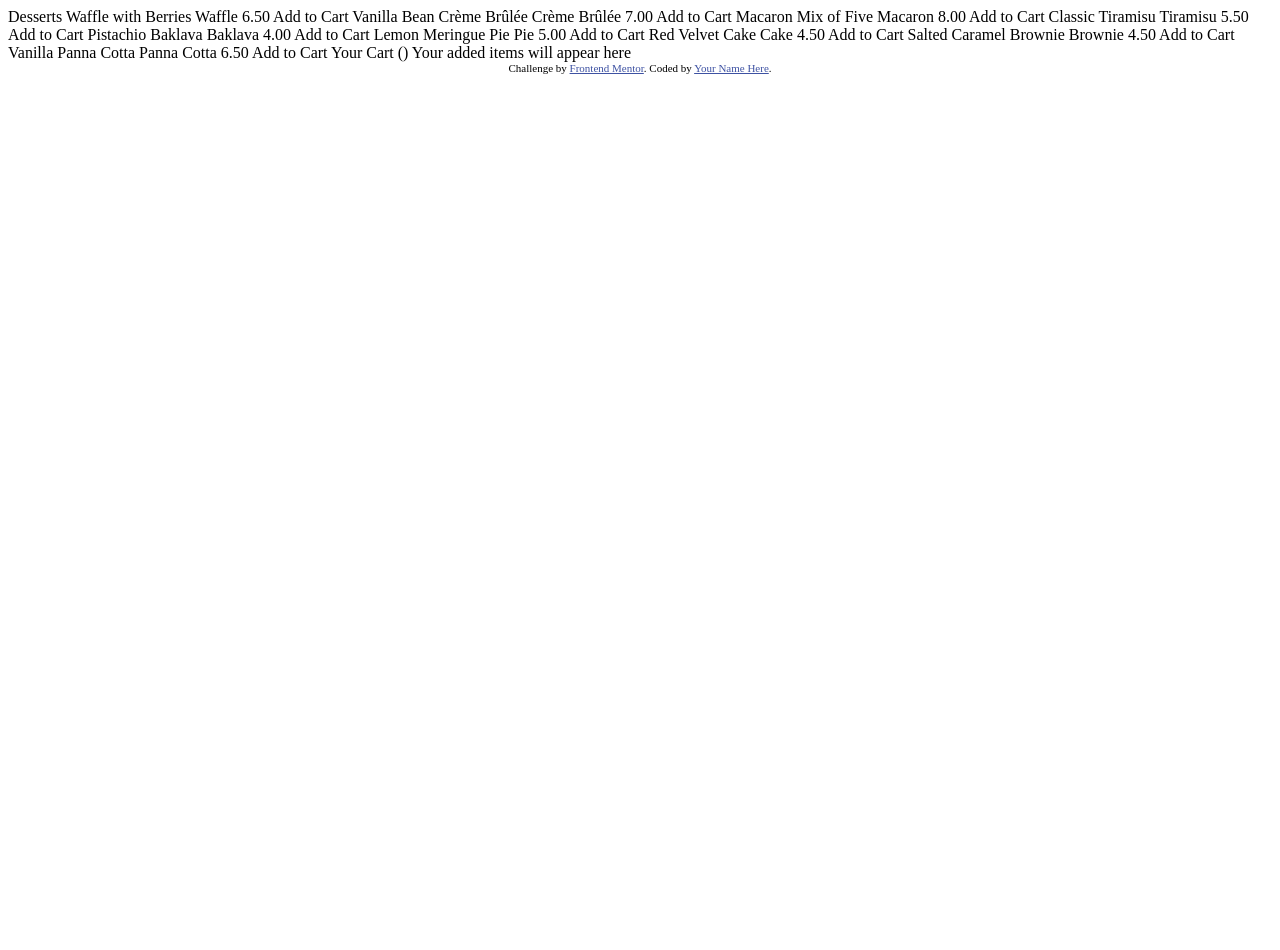
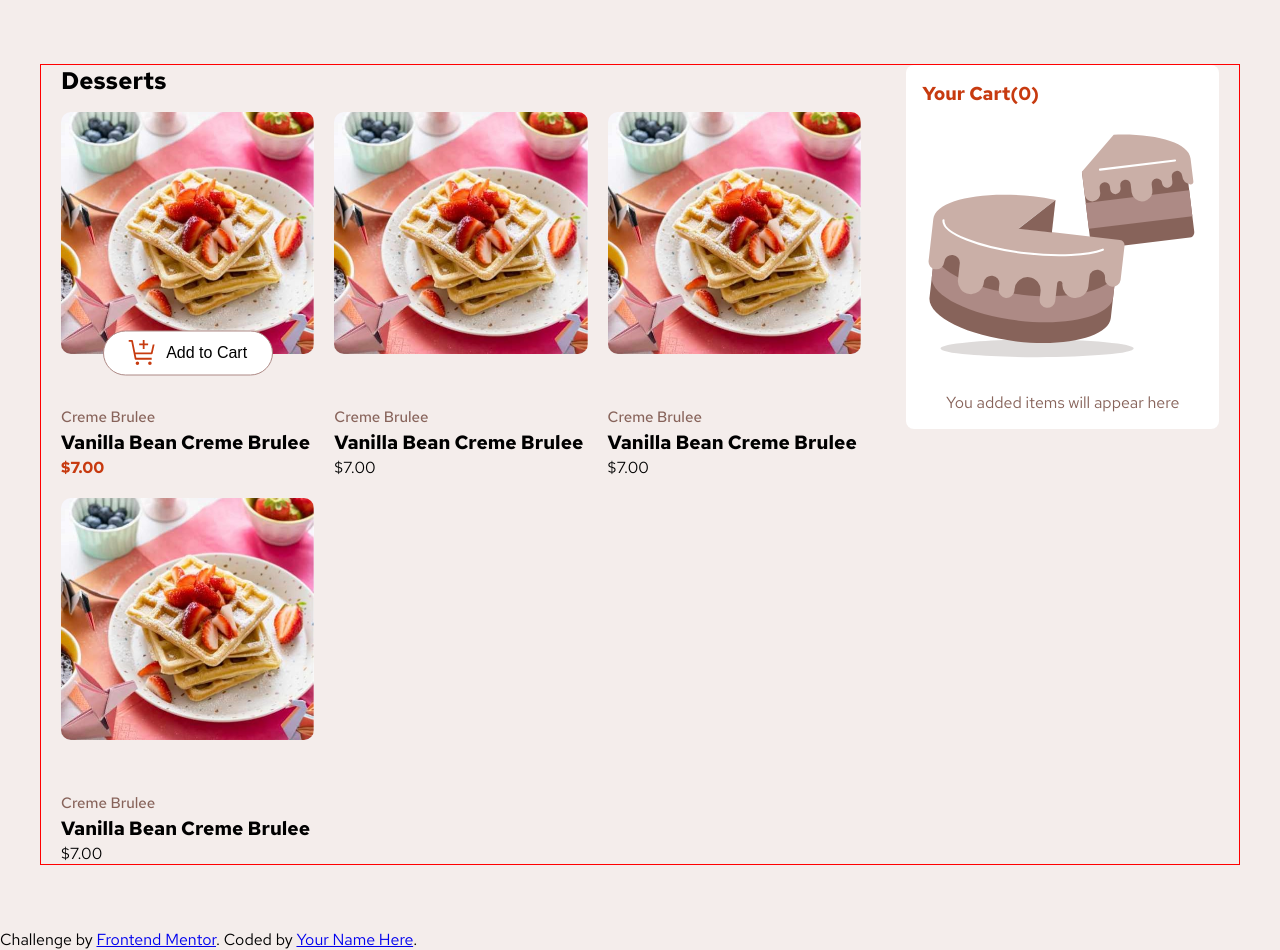
Before and after one commit to JoyGoswami/product-list-with-cart-main, a plain HTML site: page index.html in a window 1280 px wide. Before the commit the page ends 800 px from the top, so only its background shows below. Drawn offline with Linux system fonts and the light colour scheme.

Commit message:
working with css

```diff
--- a/index.html
+++ b/index.html
@@ -1,73 +1,104 @@
 <!DOCTYPE html>
 <html lang="en">
   <head>
-  <meta charset="UTF-8">
-  <meta name="viewport" content="width=device-width, initial-scale=1.0"> <!-- displays site properly based on user's device -->
+    <meta charset="UTF-8" />
+    <meta name="viewport" content="width=device-width, initial-scale=1.0" />
+    <!-- displays site properly based on user's device -->
 
-  <link rel="icon" type="image/png" sizes="32x32" href="./assets/images/favicon-32x32.png">
+    <link
+      rel="icon"
+      type="image/png"
+      sizes="32x32"
+      href="./assets/images/favicon-32x32.png"
+    />
 
     <title>Frontend Mentor | Product list with cart</title>
 
     <!-- Feel free to remove these styles or customise in your own stylesheet 👍 -->
-  <style>
-    .attribution { font-size: 11px; text-align: center; }
-    .attribution a { color: hsl(228, 45%, 44%); }
-  </style>
+    <link rel="preconnect" href="https://fonts.googleapis.com" />
+    <link rel="preconnect" href="https://fonts.gstatic.com" crossorigin />
+    <link
+      href="https://fonts.googleapis.com/css2?family=Red+Hat+Text:ital,wght@0,300..700;1,300..700&display=swap"
+      rel="stylesheet"
+    />
+    <link rel="stylesheet" href="style.css" />
   </head>
   <body>
-
-  Desserts
-
-  Waffle with Berries
-  Waffle
-  6.50
-  Add to Cart
-
-  Vanilla Bean Crème Brûlée
-  Crème Brûlée
-  7.00
-  Add to Cart
-
-  Macaron Mix of Five
-  Macaron
-  8.00
-  Add to Cart
-
-  Classic Tiramisu
-  Tiramisu
-  5.50
-  Add to Cart
-
-  Pistachio Baklava
-  Baklava
-  4.00
-  Add to Cart
-
-  Lemon Meringue Pie
-  Pie
-  5.00
-  Add to Cart
-
-  Red Velvet Cake
-  Cake
-  4.50
-  Add to Cart
-
-  Salted Caramel Brownie
-  Brownie
-  4.50
-  Add to Cart
-
-  Vanilla Panna Cotta
-  Panna Cotta
-  6.50
-  Add to Cart
-
-  Your Cart (<!-- Quantity -->)
-  Your added items will appear here
+    <main>
+      <div class="main-inner container">
+        <div class="item-container">
+          <h2 class="item-title">Desserts</h2>
+          <div class="items">
+            <div class="item-card">
+              <div class="card-image">
+                <img src="assets/images/image-waffle-desktop.jpg" alt="" />
+              </div>
+              <div class="card-body">
+                <p class="item-category">Creme Brulee</p>
+                <h3 class="item-name">Vanilla Bean Creme Brulee</h3>
+                <p class="item-price">$7.00</p>
+                <button class="add-to-cart-btn">
+                  <img
+                    src="assets/images/icon-add-to-cart.svg"
+                    alt="add to card icon"
+                  /><span>Add to Cart</span>
+                </button>
+              </div>
+            </div>
+            <div class="item-card">
+              <div class="card-image">
+                <img src="assets/images/image-waffle-desktop.jpg" alt="" />
+              </div>
+              <div class="card-body">
+                <p class="item-category">Creme Brulee</p>
+                <h3 class="item-name">Vanilla Bean Creme Brulee</h3>
+                <p class="price">$7.00</p>
+              </div>
+            </div>
+            <div class="item-card">
+              <div class="card-image">
+                <img src="assets/images/image-waffle-desktop.jpg" alt="" />
+              </div>
+              <div class="card-body">
+                <p class="item-category">Creme Brulee</p>
+                <h3 class="item-name">Vanilla Bean Creme Brulee</h3>
+                <p class="price">$7.00</p>
+              </div>
+            </div>
+            <div class="item-card">
+              <div class="card-image">
+                <img src="assets/images/image-waffle-desktop.jpg" alt="" />
+              </div>
+              <div class="card-body">
+                <p class="item-category">Creme Brulee</p>
+                <h3 class="item-name">Vanilla Bean Creme Brulee</h3>
+                <p class="price">$7.00</p>
+              </div>
+            </div>
+          </div>
+        </div>
+        <div class="cart">
+          <div class="cart-card">
+            <h3 class="cart-title">Your Cart(0)</h3>
+            <div class="empty-cart-img">
+              <img src="assets/images/illustration-empty-cart.svg" alt="" />
+            </div>
+            <p>You added items will appear here</p>
+          </div>
+        </div>
+      </div>
+    </main>
+    <!-- Desserts Waffle with Berries Waffle 6.50 Add to Cart Vanilla Bean Crème
+    Brûlée Crème Brûlée 7.00 Add to Cart Macaron Mix of Five Macaron 8.00 Add to
+    Cart Classic Tiramisu Tiramisu 5.50 Add to Cart Pistachio Baklava Baklava
+    4.00 Add to Cart Lemon Meringue Pie Pie 5.00 Add to Cart Red Velvet Cake
+    Cake 4.50 Add to Cart Salted Caramel Brownie Brownie 4.50 Add to Cart
+    Vanilla Panna Cotta Panna Cotta 6.50 Add to Cart Your Cart ()
+    Your added items will appear here -->
 
     <div class="attribution">
-    Challenge by <a href="https://www.frontendmentor.io?ref=challenge">Frontend Mentor</a>.
+      Challenge by
+      <a href="https://www.frontendmentor.io?ref=challenge">Frontend Mentor</a>.
       Coded by <a href="#">Your Name Here</a>.
     </div>
   </body>
--- /dev/null
+++ b/style.css
@@ -0,0 +1,138 @@
+*,
+*::after,
+*::before {
+  margin: 0;
+  padding: 0;
+  box-sizing: border-box;
+}
+
+:root {
+  --red: hsl(14, 86%, 42%);
+  --green: hsl(159, 69%, 38%);
+  --Rose-50: hsl(20, 50%, 98%);
+  --Rose-100: hsl(13, 31%, 94%);
+  --Rose-300: hsl(14, 25%, 72%);
+  --Rose-400: hsl(7, 20%, 60%);
+  --Rose-500: hsl(12, 20%, 44%);
+  --Rose-900: hsl(14, 65%, 9%);
+}
+
+/*          */
+/*  Global  */
+/*          */
+
+body {
+  font-size: 16px;
+  font-family: "Red Hat Text", sans-serif;
+  background-color: var(--Rose-100);
+}
+
+.container {
+  width: min(1200px, 100%);
+  margin: 0 auto;
+  border: 1px solid red;
+  padding: 0 20px;
+}
+
+img {
+  width: 100%;
+}
+/*          */
+/*  Global  */
+/*          */
+
+/*          */
+/*  items   */
+/*          */
+main {
+  padding: 4rem 0;
+}
+.main-inner {
+  display: flex;
+  justify-content: space-between;
+  gap: 10px;
+}
+.item-container {
+  width: 70%;
+}
+.item-title {
+  margin-bottom: 1rem;
+}
+.items {
+  display: grid;
+  grid-template-columns: repeat(3, calc(100% / 3.2));
+  grid-auto-rows: minmax(100px, auto);
+  gap: 20px;
+}
+.card-image img {
+  border-radius: 10px;
+}
+.card-body {
+  margin-top: 3rem;
+  position: relative;
+}
+.item-category {
+  font-size: 15px;
+  font-weight: 500;
+  color: var(--Rose-500);
+}
+.item-name {
+  font-size: 1.2rem;
+  margin: 2px 0;
+  font-weight: 700;
+}
+.item-price {
+  color: var(--red);
+  font-weight: 800;
+}
+.add-to-cart-btn {
+  display: flex;
+  justify-content: center;
+  align-items: center;
+  gap: 8px;
+
+  width: 170px;
+  height: 45px;
+  background-color: white;
+  border-radius: 30px;
+  outline: none;
+  border: 1px solid var(--Rose-400);
+
+  position: absolute;
+  top: -77%;
+  left: 50%;
+
+  transform: translate(-50%, -50%);
+}
+.add-to-cart-btn img {
+  width: 30px;
+  height: 30px;
+}
+.add-to-cart-btn span {
+  font-size: 1rem;
+}
+/*          */
+/*  items   */
+/*          */
+
+/*          */
+/*   cart   */
+/*          */
+.cart {
+  width: 27%;
+}
+.cart-card {
+  background-color: white;
+  padding: 1rem;
+  border-radius: 8px;
+}
+.cart-title {
+  color: var(--red);
+}
+.cart-card p {
+  text-align: center;
+  color: var(--Rose-500);
+}
+/*          */
+/*   cart   */
+/*          */
```
Lines whose indentation alone changed are shown as unchanged.
